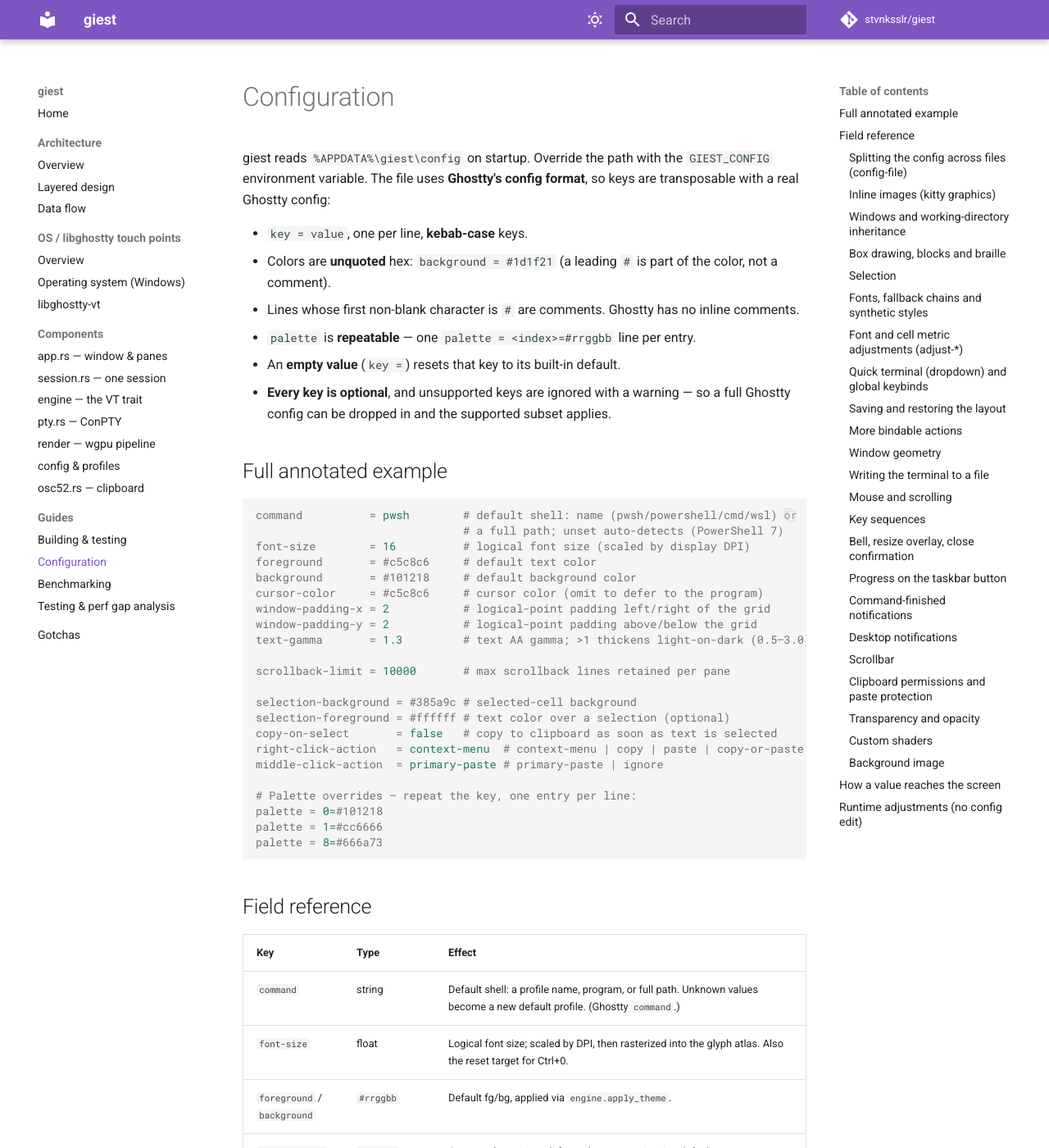
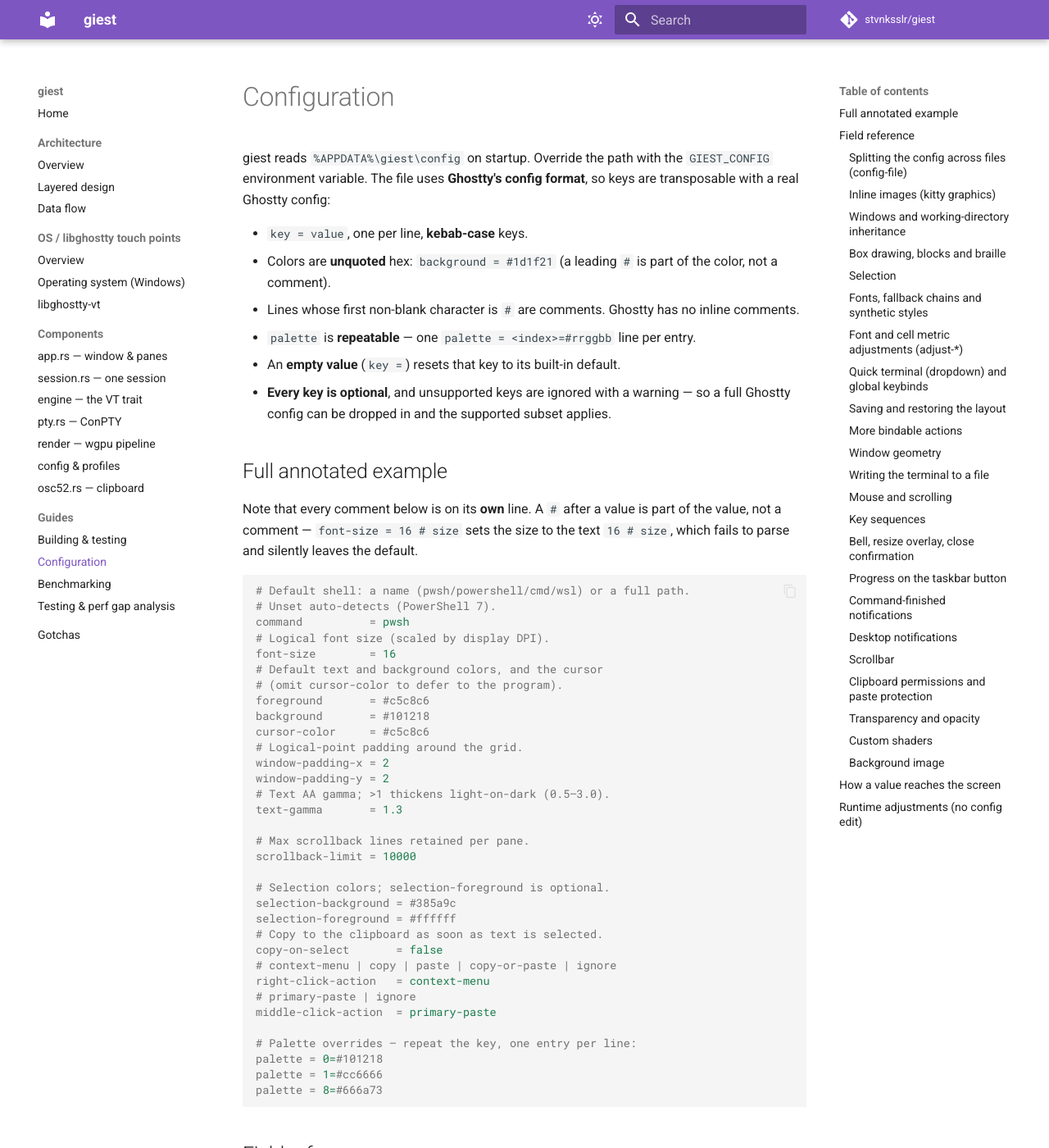
Before and after one commit to stvnksslr/geist, an MkDocs documentation site: the page built from docs/guides/configuration.md, in a window 1280 px wide and 1400 px high. Shown: the whole window at 82% size. Built offline with MkDocs 1.6.1 and Material for MkDocs 9.7.7, drawn with Linux system fonts in a browser that asks for light colours; comment, search, counter and statistics services are not loaded; some of the changed text lies outside the part shown.

Commit message:
fix(docs): own-line comments in config examples; probe ENQ through ConPTY
The annotated config example used trailing `#` comments throughout, which
neither giest nor Ghostty support (comments must be on their own line) — every
one of those lines silently failed to parse. Rewritten with own-line comments,
and the trap is now stated above the example.

Also closes out `enquiry-response`: the ConPTY probe this repo requires before
any escape-sequence work was written and run, and ConPTY strips ENQ (0x05) — the
markers around it survive, the byte does not. Asserted inverted like the APC
probe, so it fails if a future Windows build forwards it.

Co-Authored-By: Claude Opus 5 (1M context) <noreply@anthropic.com>

````diff
--- a/docs/guides/configuration.md
+++ b/docs/guides/configuration.md
@@ -16,24 +16,39 @@ so keys are transposable with a real Ghostty config:
 
 ## Full annotated example
 
+Note that every comment below is on its **own** line. A `#` after a value is part
+of the value, not a comment — `font-size = 16  # size` sets the size to the text
+`16  # size`, which fails to parse and silently leaves the default.
+
 ```ini
-command          = pwsh        # default shell: name (pwsh/powershell/cmd/wsl) or
-                               # a full path; unset auto-detects (PowerShell 7)
-font-size        = 16          # logical font size (scaled by display DPI)
-foreground       = #c5c8c6     # default text color
-background       = #101218     # default background color
-cursor-color     = #c5c8c6     # cursor color (omit to defer to the program)
-window-padding-x = 2           # logical-point padding left/right of the grid
-window-padding-y = 2           # logical-point padding above/below the grid
-text-gamma       = 1.3         # text AA gamma; >1 thickens light-on-dark (0.5–3.0)
+# Default shell: a name (pwsh/powershell/cmd/wsl) or a full path.
+# Unset auto-detects (PowerShell 7).
+command          = pwsh
+# Logical font size (scaled by display DPI).
+font-size        = 16
+# Default text and background colors, and the cursor
+# (omit cursor-color to defer to the program).
+foreground       = #c5c8c6
+background       = #101218
+cursor-color     = #c5c8c6
+# Logical-point padding around the grid.
+window-padding-x = 2
+window-padding-y = 2
+# Text AA gamma; >1 thickens light-on-dark (0.5–3.0).
+text-gamma       = 1.3
 
-scrollback-limit = 10000       # max scrollback lines retained per pane
+# Max scrollback lines retained per pane.
+scrollback-limit = 10000
 
-selection-background = #385a9c # selected-cell background
-selection-foreground = #ffffff # text color over a selection (optional)
-copy-on-select       = false   # copy to clipboard as soon as text is selected
-right-click-action   = context-menu  # context-menu | copy | paste | copy-or-paste | ignore
-middle-click-action  = primary-paste # primary-paste | ignore
+# Selection colors; selection-foreground is optional.
+selection-background = #385a9c
+selection-foreground = #ffffff
+# Copy to the clipboard as soon as text is selected.
+copy-on-select       = false
+# context-menu | copy | paste | copy-or-paste | ignore
+right-click-action   = context-menu
+# primary-paste | ignore
+middle-click-action  = primary-paste
 
 # Palette overrides — repeat the key, one entry per line:
 palette = 0=#101218
@@ -72,7 +87,8 @@ palette = 8=#666a73
 
 ```ini
 config-file = colors
-config-file = ?work-only        # fine if it doesn't exist
+# The ? prefix makes a missing file silent.
+config-file = ?work-only
 font-size = 11
 ```
 
````
Also changed, not shown: GAP.md (+12 -8 lines), 1 other file.
